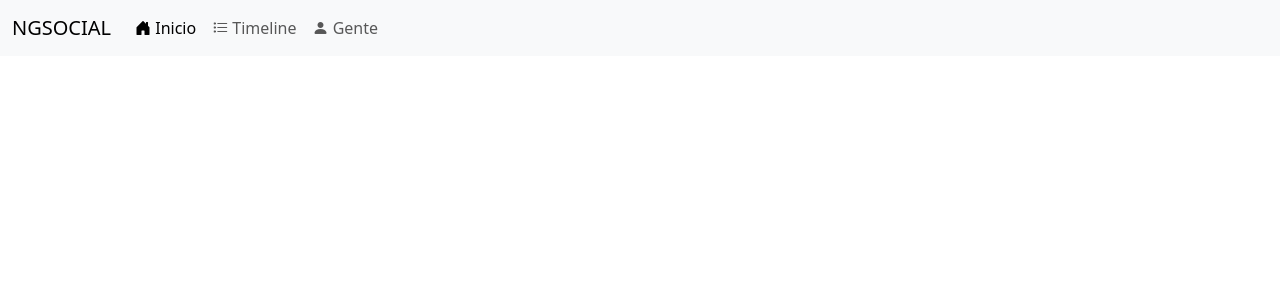
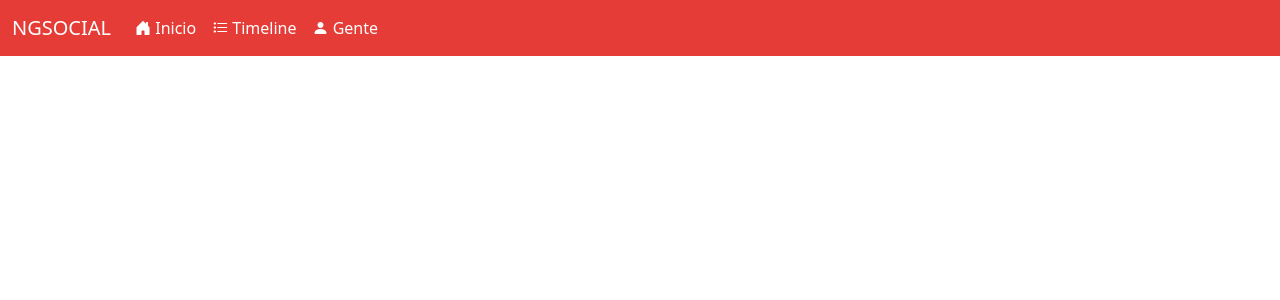
Before and after one commit to JavierRivera2DAM/curso-mean-social, an Angular app in the folder client/: page / in a window 1280 px wide. Shown: the top 300 px of the page. Built offline with nearby package versions, Linux system fonts and the light colour scheme.

Commit message:
Correccion Realizada en el html que estaba rompiendo el codigo. Mal emplazamiento de comillas en el primer 'div class'

```diff
--- a/client/src/app/app.component.html
+++ b/client/src/app/app.component.html
@@ -1,4 +1,4 @@
-<div class=""navigation col-lg-12>
+<div class="navigation col-lg-12">
 
     <nav class="navbar navbar-expand-lg bg-body-tertiary">
   <div class="container-fluid">
```
